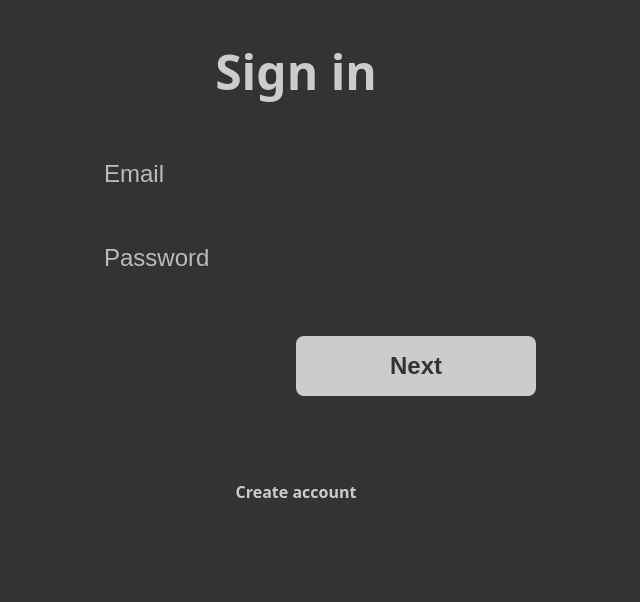
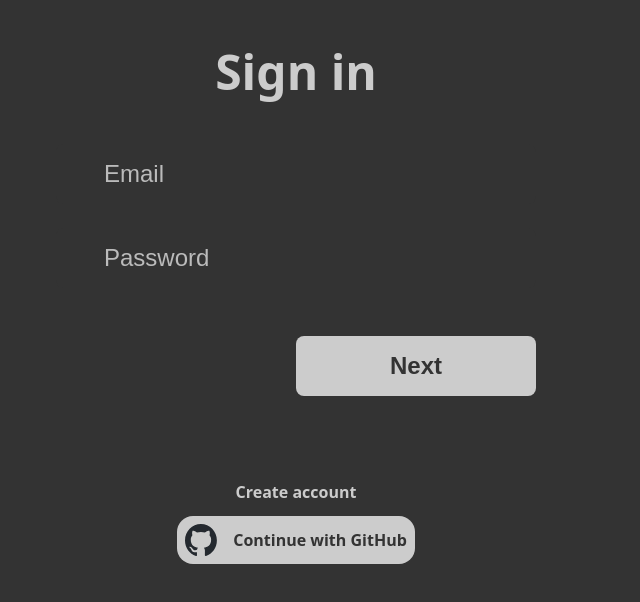
Before and after one commit to mingufkim/k, a React (Vite) app: page /signin in a window 1280 px wide. Shown: the top 602 px of the page, without its empty margins (344-984 px from the left). Built offline with nearby package versions, Linux system fonts and the light colour scheme; the HTML template or start-up script is replaced by a standard one.

Commit message:
✨ Signin with GitHub

```diff
--- a/src/components/auth.ts
+++ b/src/components/auth.ts
@@ -63,11 +63,12 @@
 export const Switch = styled.div`
   margin-top: 1rem;
   a {
-    color: #ccc;
+    padding: 0.5rem;
+    border-radius: 1rem;
     font-weight: bold;
     text-decoration: none;
     &:hover {
-      text-decoration: underline;
+      color: #fff;
     }
   }
 `
--- /dev/null
+++ b/src/components/github.tsx
@@ -0,0 +1,48 @@
+import { GithubAuthProvider, signInWithPopup } from 'firebase/auth'
+import styled from 'styled-components'
+import { auth } from '../firebase'
+import { useNavigate } from 'react-router-dom'
+
+const Button = styled.div`
+  display: flex;
+  align-items: center;
+  justify-content: center;
+  gap: 1rem;
+  margin-top: 1rem;
+  background-color: #ccc;
+  color: #333;
+  padding: 0.5rem;
+  border-radius: 1rem;
+  font-weight: bold;
+  cursor: pointer;
+  &:hover {
+    background-color: #333;
+    color: #ccc;
+  }
+`
+
+const Logo = styled.img`
+  width: 2rem;
+  height: 2rem;
+`
+
+export default function Github() {
+  const navigate = useNavigate()
+
+  const onClick = async () => {
+    try {
+      const provider = new GithubAuthProvider()
+      await signInWithPopup(auth, provider)
+      navigate('/')
+    } catch (error) {
+      console.error(error)
+    }
+  }
+
+  return (
+    <Button onClick={onClick}>
+      <Logo src='/public/github-mark.svg' />
+      <span>Continue with GitHub</span>
+    </Button>
+  )
+}
--- a/src/components/layout.tsx
+++ b/src/components/layout.tsx
@@ -1,9 +1,12 @@
-import { Outlet } from 'react-router-dom'
+import { Outlet, useNavigate } from 'react-router-dom'
 import { auth } from '../firebase'
 
 export default function Layout() {
+  const navigate = useNavigate()
+
   const signOut = () => {
     auth.signOut()
+    navigate('/signin')
   }
 
   return (
--- a/src/routes/home.tsx
+++ b/src/routes/home.tsx
@@ -5,8 +5,6 @@
     <>
       <h1>Home</h1>
       <Link to='/profile'>Profile</Link>
-      <br />
-      <Link to='/signin'>Sign in</Link>
     </>
   )
 }
--- a/src/routes/signin.tsx
+++ b/src/routes/signin.tsx
@@ -4,6 +4,7 @@
 import { FirebaseError } from 'firebase/app'
 import { signInWithEmailAndPassword } from 'firebase/auth'
 import { Error, Form, Input, Switch, Title, Wrapper } from '../components/auth'
+import Github from '../components/github'
 
 export default function Signup() {
   const [loading, setLoading] = useState(false)
@@ -73,6 +74,7 @@
         <Switch>
           <Link to='/signup'>Create account</Link>
         </Switch>
+        <Github />
       </Wrapper>
     </>
   )
```
Also changed, not shown: public/github-mark.svg (added).
